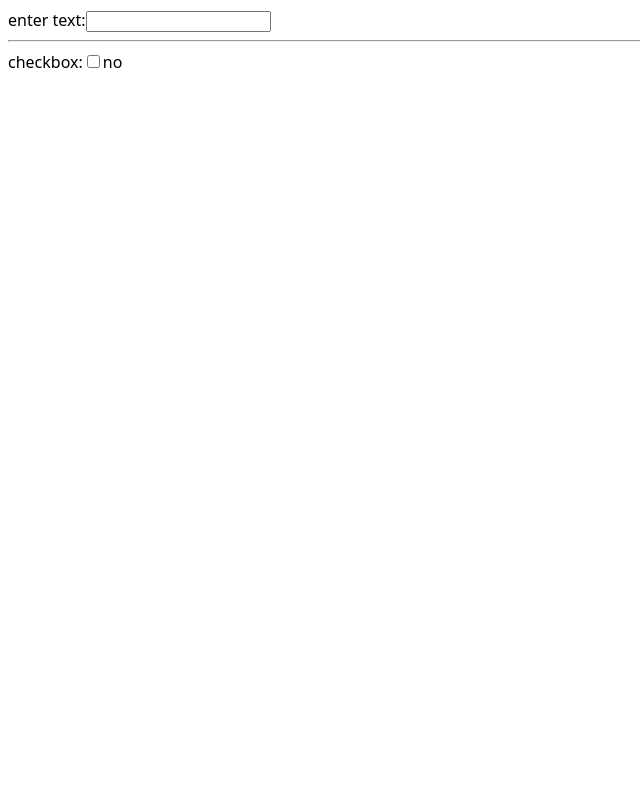
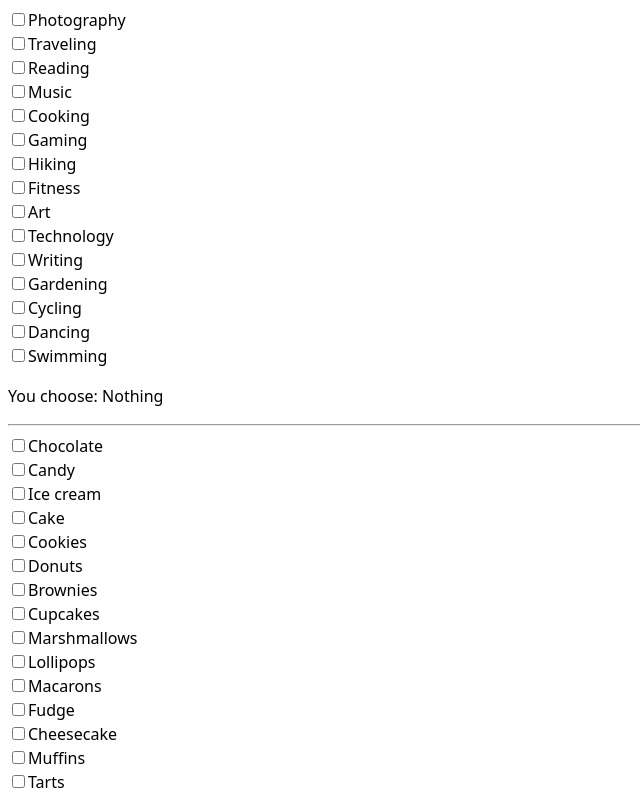
Before and after one commit to shapel3/react-app-05-12-2025-main-main, a React (Vite) app: page / in a window 1280 px wide. Shown: the top 800 px of the page, without its empty margins (0-640 px from the left). Built offline with nearby package versions, Linux system fonts and the light colour scheme.

Commit message:
checkboxes

```diff
--- a/src/App.jsx
+++ b/src/App.jsx
@@ -1,13 +1,63 @@
-import InputCheckbox from "./components/inputCheckbox/inputCheckbox";
-import InputText from "./components/inputText/inputText";
+import GroupCheckBoxes from "./components/GroupCheckBoxes/GroupCheckBoxes";
 
+const interestsList = [
+  "Photography",
+  "Traveling",
+  "Reading",
+  "Music",
+  "Cooking",
+  "Gaming",
+  "Hiking",
+  "Fitness",
+  "Art",
+  "Technology",
+  "Writing",
+  "Gardening",
+  "Cycling",
+  "Dancing",
+  "Swimming",
+];
+const sweets = [
 
+  "Chocolate",
+
+  "Candy",
+
+  "Ice cream",
+
+  "Cake",
+
+  "Cookies",
+
+  "Donuts",
+
+  "Brownies",
+
+  "Cupcakes",
+
+  "Marshmallows",
+
+  "Lollipops",
+
+  "Macarons",
+
+  "Fudge",
+
+  "Cheesecake",
+
+  "Muffins",
+
+  "Tarts"
+
+];
 function App() {
   return(
    <>
-    <InputText />
+    <GroupCheckBoxes list={interestsList} />
     <hr />
-    <InputCheckbox />
+    <GroupCheckBoxes list={sweets} />
+    <hr />
+    <GroupCheckBoxes list={[1,2,3]} />
   </>
   );
 }
--- /dev/null
+++ b/src/components/GroupCheckBoxes/GroupCheckBoxes.jsx
@@ -0,0 +1,43 @@
+import { useState } from "react";
+import PropTypes from 'prop-types'
+
+
+const GroupCheckBoxes = (props) => {
+    const {list} = props;
+  const initialState = list.reduce((acc, item) => {
+    acc[item] = false;
+    return acc;
+  }, {});
+  const [items, setItems] = useState(initialState);
+  const changeInterests = (event) => {
+    setItems({ ...items, [event.target.name]: event.target.checked });
+  };
+  const showItem = (item) => (
+        <label key={item} style={{ display: "block" }}>
+          <input
+            type="checkbox"
+            name={item}
+            checked={items[{ item }]}
+            onChange={changeInterests}
+          />
+          {item}
+        </label>
+      )
+  return (
+    <div>
+      {list.map(showItem)}
+      <p>
+        You choose: {
+          Object.keys(items).filter((key)=>items[key]).join(',') ||
+          'Nothing'
+        }
+      </p>
+    </div>
+  );
+};
+
+GroupCheckBoxes.propTypes = {
+    list:PropTypes.array
+}
+
+export default GroupCheckBoxes;
```
